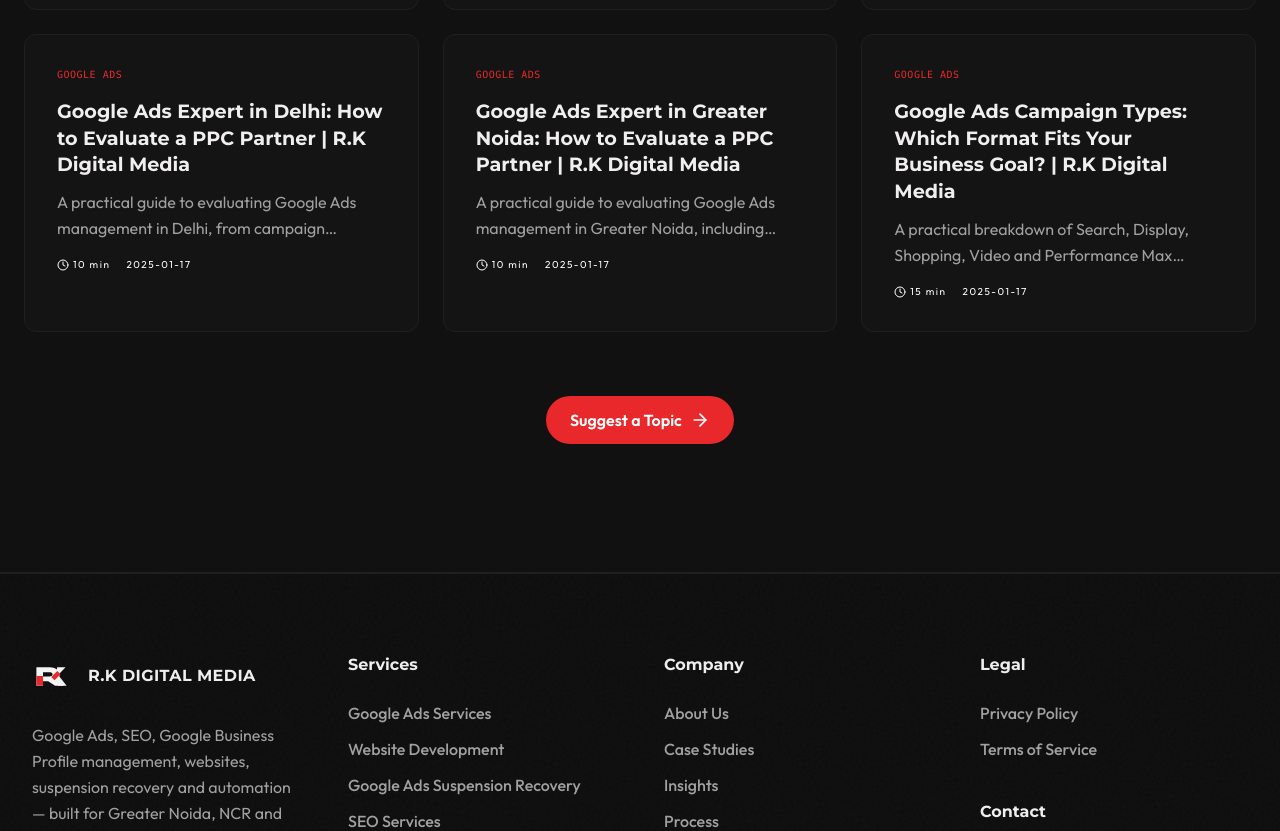
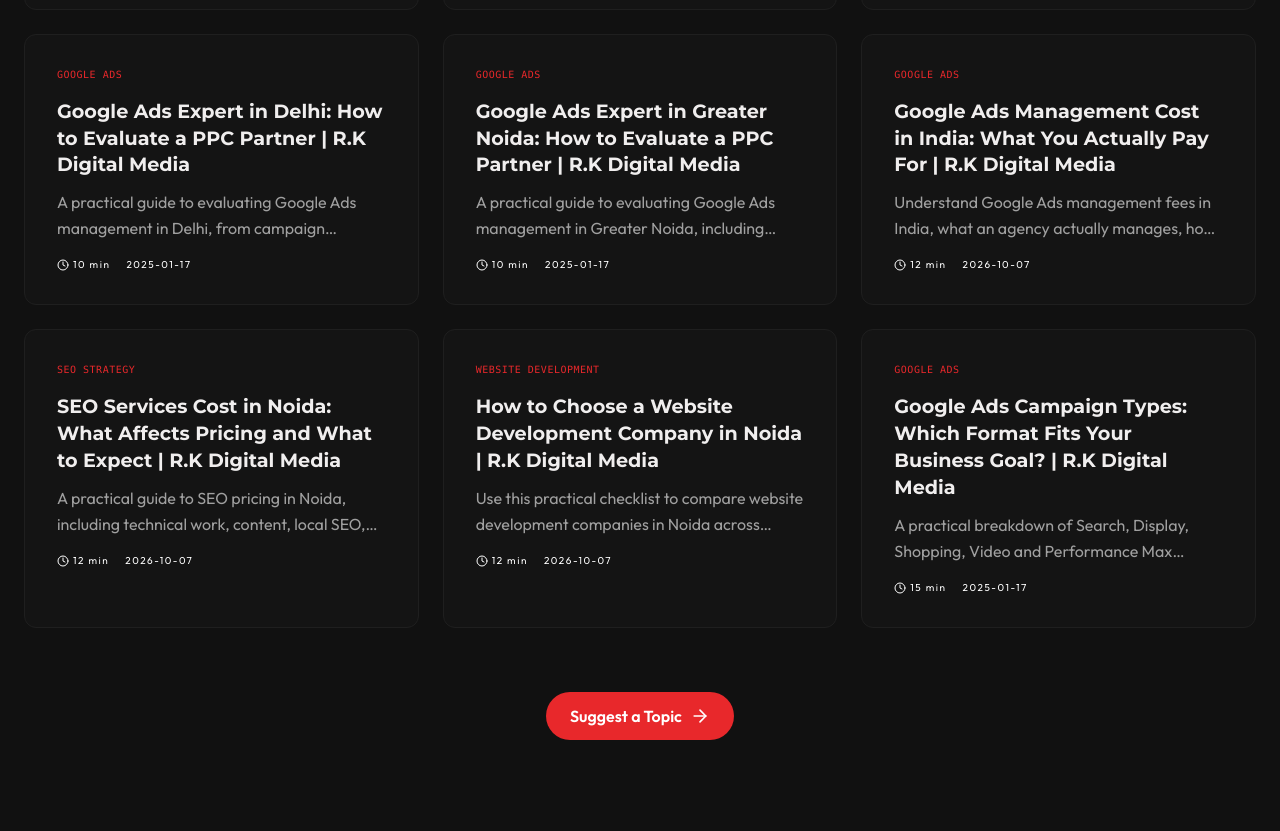
Before and after one commit to rohit-kumar-seo-repo/rkdigitalmedia, a Next.js app: page /insights in a window 1280 px wide. Shown: the part 1167-1998 px from the top of the page. Built offline with nearby package versions, Linux system fonts and the light colour scheme; no server answers.

Commit message:
seo: add commercial content cluster posts

```diff
--- a/src/app/insights/blog-posts.ts
+++ b/src/app/insights/blog-posts.ts
@@ -74,6 +74,34 @@ const blogPosts = [
     date: '2025-01-17',
     keywords: ['Google Ads Expert in Greater Noida', 'Google Ads expert Greater Noida', 'Certified Google Ads professional Greater Noida', 'PPC expert Greater Noida'],
   },
+
+  {
+    slug: 'google-ads-management-cost-india',
+    title: 'Google Ads Management Cost in India: What You Actually Pay For | R.K Digital Media',
+    excerpt: 'Understand Google Ads management fees in India, what an agency actually manages, how ad spend differs from management cost, and how to compare proposals without choosing on price alone.',
+    category: 'Google Ads',
+    readTime: '12 min',
+    date: '2026-10-07',
+    keywords: ['Google Ads management cost India', 'Google Ads management fees India', 'Google Ads agency cost', 'PPC management pricing India'],
+  },
+  {
+    slug: 'seo-services-cost-noida',
+    title: 'SEO Services Cost in Noida: What Affects Pricing and What to Expect | R.K Digital Media',
+    excerpt: 'A practical guide to SEO pricing in Noida, including technical work, content, local SEO, competition, reporting and the difference between cheap activity and meaningful search growth.',
+    category: 'SEO Strategy',
+    readTime: '12 min',
+    date: '2026-10-07',
+    keywords: ['SEO services cost Noida', 'SEO pricing Noida', 'SEO company cost Noida', 'SEO packages Noida'],
+  },
+  {
+    slug: 'how-to-choose-website-development-company-noida',
+    title: 'How to Choose a Website Development Company in Noida | R.K Digital Media',
+    excerpt: 'Use this practical checklist to compare website development companies in Noida across technology, SEO, performance, mobile UX, ownership, maintenance and conversion readiness.',
+    category: 'Website Development',
+    readTime: '12 min',
+    date: '2026-10-07',
+    keywords: ['website development company Noida', 'website development company in Noida', 'web development company Noida', 'website developer Noida'],
+  },
   {
     slug: 'google-ads-campaign-types',
     title: 'Google Ads Campaign Types: Which Format Fits Your Business Goal? | R.K Digital Media',
```
